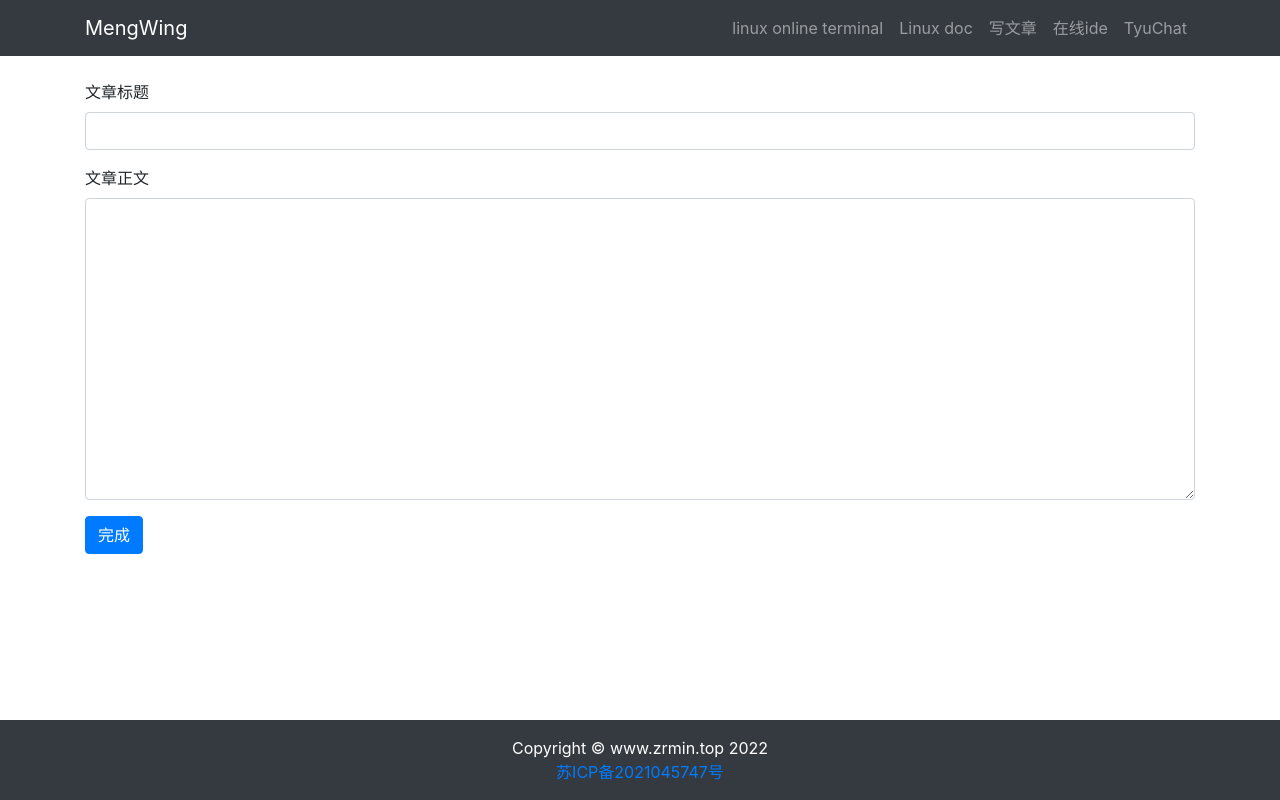
After one commit to zrmin/MengWing, a Django app: page /linux/linux-article-create/ in a window 1280 px wide. The commit adds this page. Run offline with Django 3.2, Linux system fonts and the light colour scheme.

Commit message:
implement post new article function

```diff
--- /dev/null
+++ b/linux/forms.py
@@ -0,0 +1,12 @@
+# 引入表单类
+from django import forms
+# 引入LinuxDoc模型
+from .models import LinuxDoc
+
+# 写文章的表单类
+class LinuxDocForm(forms.ModelForm):
+    class Meta:
+        # 指明数据模型来源
+        model = LinuxDoc
+        # 定义表单包含的字段
+        fields = ('title', 'body')
--- a/linux/templates/header.html
+++ b/linux/templates/header.html
@@ -19,6 +19,10 @@
                 </li>
 
                 <li class="nav-item">
+                    <a class="nav-link" href="{% url 'linux:linux_article_create' %}">写文章</a>
+                </li>
+
+                <li class="nav-item">
                     <a class="nav-link" href="#">在线ide</a>
                 </li>
 
--- /dev/null
+++ b/linux/templates/linux/linux_article_create.html
@@ -0,0 +1,37 @@
+<!-- extends表明此页面继承自base.html文件 -->
+{% extends "base.html" %}
+{% load static %}
+
+<!-- 写入base.html中定义的title -->
+{% block title %} 写文章 {% endblock title %}
+<!-- 写入base.html中定义的content -->
+{% block content %}
+<!-- 写文章表单 -->
+<div class="container">
+    <div class="row">
+        <div class="col-12">
+            <br>
+            <!-- 提交文章的表单 -->
+            <form method="post" action=".">
+                <!-- Django中需要POST数据的地方都必须有csrf_token -->
+                {% csrf_token %}
+                <!-- 文章标题 -->
+                <div class="form-group">
+                    <!-- 标签 -->
+                    <label for="title">文章标题</label>
+                    <!-- 文本框 -->
+                    <input type="text" class="form-control" id="title" name="title">
+                </div>
+                <!-- 文章正文 -->
+                <div class="form-group">
+                    <label for="body">文章正文</label>
+                    <!-- 文本区域 -->
+                    <textarea type="text" class="form-control" id="body" name="body" rows="12"></textarea>
+                </div>
+                <!-- 提交按钮 -->
+                <button type="submit" class="btn btn-primary">完成</button>
+            </form>
+        </div>
+    </div>
+</div>
+{% endblock content %}
--- a/linux/urls.py
+++ b/linux/urls.py
@@ -8,4 +8,6 @@ urlpatterns = [
     path('linux-article-list/', views.linux_article_list, name='linux_article_list'),
     # 文章详情
     path('linux-article-detail/<int:id>/', views.linux_article_detail, name='linux_article_detail'),
+    # 写文章
+    path('linux-article-create/', views.linux_article_create, name='linux_article_create'),
 ]
--- a/linux/views.py
+++ b/linux/views.py
@@ -1,33 +1,85 @@
 from django.shortcuts import render
+
+# 导入数据模型LinuxDoc
 from .models import LinuxDoc
+
+# 引入markdown模块——>将markdown语法书写的文章渲染为html文本
 import markdown
 
 def linux_terminal(request):
-    return render(request, 'linux/linux_terminal.html')
+    return HttpResponse("Linux Terminal")
+
+# 引入redirect重定向模块
+from django.shortcuts import render, redirect
+# 引入HttpResponse
+from django.http import HttpResponse
+# 引入刚才定义的LinuxDocForm表单类
+from .forms import LinuxDocForm
+# 引入User模型
+from django.contrib.auth.models import User
 
 def linux_article_list(request):
-    # 取出所有linux文章
+    # 取出所有LinuxDoc
     articles = LinuxDoc.objects.all()
-    # 需要传递给模板（templates）的对象
-    context = { 'articles': articles }
+    # 需要传递给模板templates的对象
+    context = {'articles': articles}
     # render函数：载入模板，并返回context对象
     return render(request, 'linux/linux_article_list.html', context)
 
-# 文章详情
+
+# LinuxDoc详情
 def linux_article_detail(request, id):
     # 取出相应的文章
     article = LinuxDoc.objects.get(id=id)
 
-   # 将markdown语法渲染成html样式
+    # 将markdown语法渲染成html样式
     article.body = markdown.markdown(article.body,
-        extensions=[
-        # 包含 缩写、表格等常用扩展
-        'markdown.extensions.extra',
-        # 语法高亮扩展
-        'markdown.extensions.codehilite',
-        ])
+            extensions=[
+                # 包含 缩写、表格等常用扩展
+                'markdown.extensions.extra',
+                # 语法高亮扩展
+                'markdown.extensions.codehilite',
+                ])
 
     # 需要传递给模板的对象
-    context = { 'article': article }
+    context = {'article': article}
     # 载入模板，并返回context对象
     return render(request, 'linux/linux_article_detail.html', context)
+
+# 写文章的视图
+def linux_article_create(request):
+    # 判断用户是否提交数据
+    if request.method == "POST":
+        # 将提交的数据赋值到表单实例中
+        article_post_form = LinuxDocForm(data=request.POST)
+        # 判断提交的数据是否满足模型的要求
+        if article_post_form.is_valid():
+            # 保存数据，但暂时不提交到数据库中
+            new_article = article_post_form.save(commit=False)
+            # 指定数据库中 id = 1 的用户为作者
+            # 如果你进行过删除数据表的操作，可能会找不到id=1的用户
+            # 此时请重新创建用户，并传入此用户的id
+            new_article.author = User.objects.get(id=1)
+            # 将新文章保存到数据库中
+            new_article.save()
+            # 完成后返回到文章列表
+            return redirect("linux:linux_article_list")
+        else:
+            return HttpResponse("表单内容有误，请重新填写。")
+    # 如果用户请求获取数据
+    else:
+        # 创建表单类实例
+        article_post_form = LinuxDocForm()
+        # 赋值上下文
+        context = {'article_post_form': article_post_form}
+        # 返回数据
+        return render(request, 'linux/linux_article_create.html', context)
+
+# 安全删文章
+def article_safe_delete(request, id):
+    if request.method == 'POST':
+        article = ArticlePost.objects.get(id=id)
+        article.delete()
+        return redirect("article:article_list")
+    else:
+        return HttpResponse("仅允许POST请求")
```
Also changed, not shown: db.sqlite3, 2 other files.
